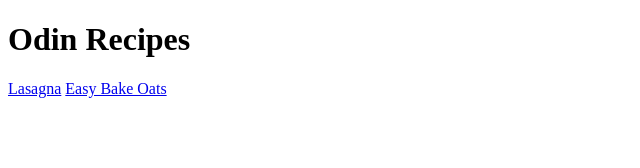
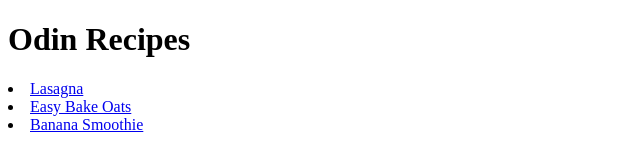
Before and after one commit to walterszack97/odin-recipes, a plain HTML site: page index.html in a window 1280 px wide. Shown: the whole page, without its empty margins (0-640 px from the left). Drawn offline with Linux system fonts and the light colour scheme.

Commit message:
Add link to banana smoothie recipe page and put all links into an unordered list

```diff
--- a/index.html
+++ b/index.html
@@ -7,7 +7,10 @@
 
     <body>
         <h1>Odin Recipes</h1>
-        <a href="recipes/lasagna.html">Lasagna</a>
-        <a href="recipes/easy-bake-oats.html">Easy Bake Oats</a>
+        <uo>
+            <li><a href="recipes/lasagna.html">Lasagna</a></li>
+            <li><a href="recipes/easy-bake-oats.html">Easy Bake Oats</a></li>
+            <li><a href="recipes/banana-smoothie.html">Banana Smoothie</a></li>
+        </uo>
     </body>
 </html>
```
